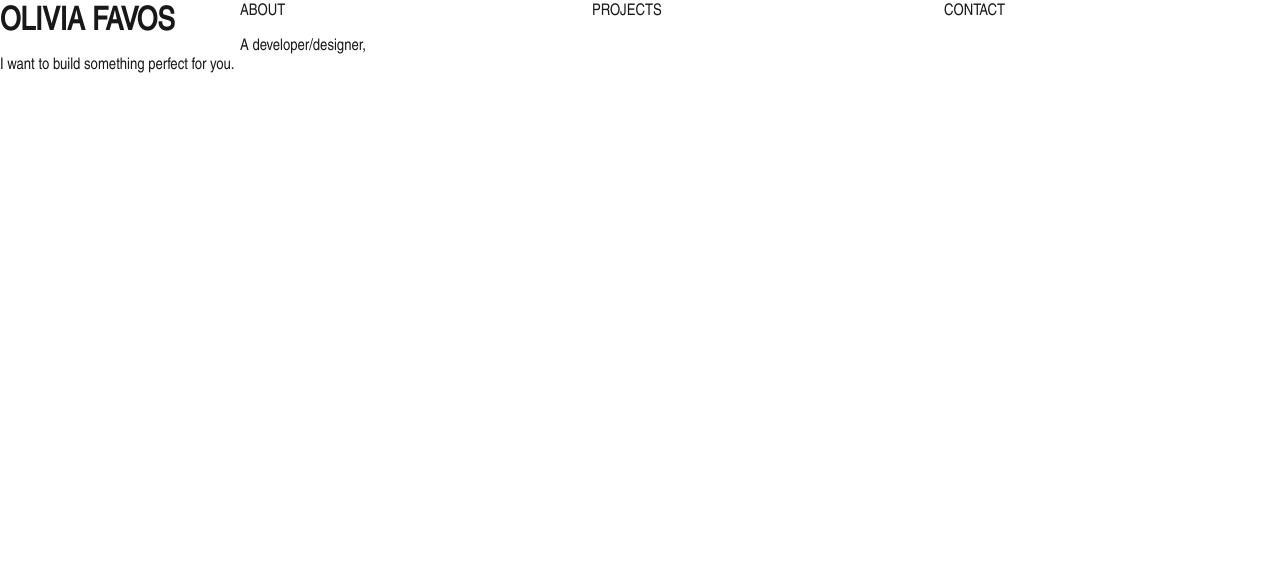
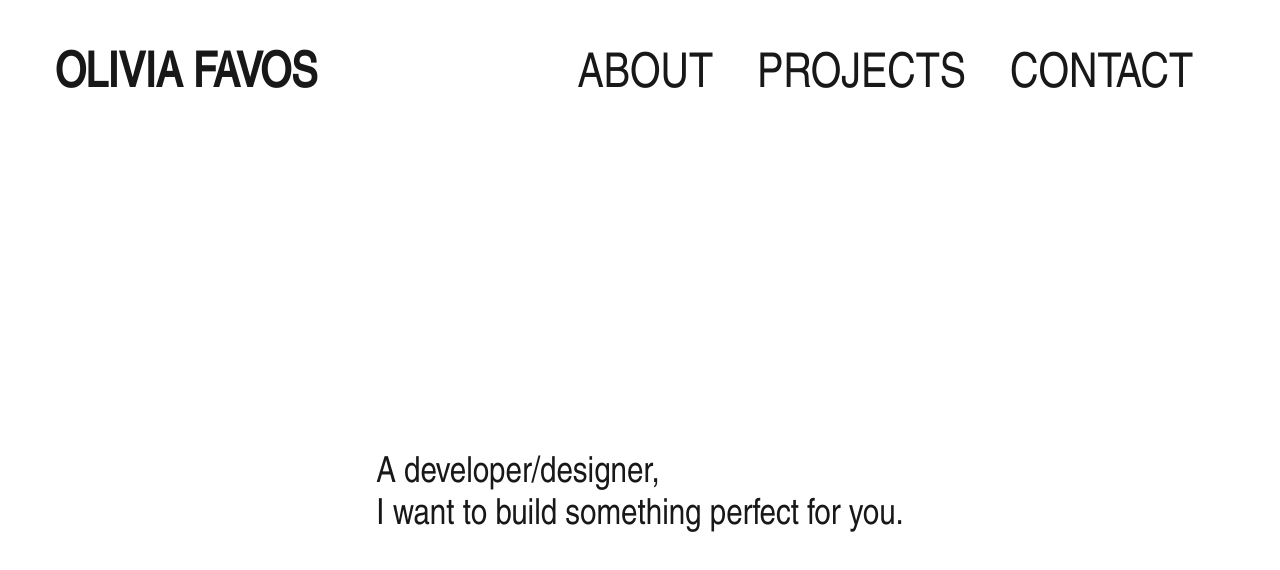
Before and after one commit to lvfvs/portfolio, a plain HTML site: page index.html in a window 1280 px wide. Drawn offline with Linux system fonts and the light colour scheme.

Commit message:
Align nav and title

```diff
--- a/index.html
+++ b/index.html
@@ -4,15 +4,14 @@
     <meta charset="utf-8" />
     <meta name="viewport" content="width=device-width, initial-scale=1.0" />
     <title>Olivia Favos</title>
+    <link rel="icon" type="image/png" href="assets/favicon/favicon-32x32.png" />
     <link href="styles/styles.css" rel="stylesheet" />
   </head>
 
   <body>
     <script src="scripts/main.js"></script>
     <header>
-      <h1>OLIVIA FAVOS</h1>
-    </header>
-
+      <h1 class="title">OLIVIA FAVOS</h1>
       <nav>
         <ul class="nav">
           <li>
@@ -26,10 +25,11 @@
           </li>
         </ul>
       </nav>
+    </header>
 
     <main>
       <!-- Would be very cool to have some JS here changing the quote -->
-      <div class="quote">
+      <div class="quote-container">
         <p>
           A developer/designer,<br />
           I want to build something perfect for you.
--- a/styles/styles.css
+++ b/styles/styles.css
@@ -10,12 +10,14 @@
 
 html {
   background-color: #ffffff;
+  scroll-behavior: smooth;
 }
 
 body {
   margin: 0 auto;
   height: 100%;
   width: 100%;
+  cursor: default;
 }
 
 a {
@@ -25,74 +27,65 @@ a {
   cursor: default;
 }
 
-a.about:hover:after {
-  content: url(../assets/images/line_1.png);
-  display: flex;
-  flex-direction: column;
-  position: sticky;
-  z-index: -1;
-  height: 1em;
+a:active {
+  font-family: "sansNarrow", Fallback, sans-serif;
+  text-decoration: underline;
 }
 
-a.projects:hover:after {
-  content: url(../assets/images/line_2.png);
-  display: flex;
-  flex-direction: column;
-  position: sticky;
-  z-index: -1;
-  height: 1em;
-}
-
-a.contact:hover:after {
-  content: url(../assets/images/line_3.png);
-  display: flex;
-  flex-direction: column;
-  position: sticky;
-  z-index: -1;
-  height: 1em;
-}
-
-a:active {
-  color: #c9c9c9;
+a:hover {
   font-family: "sansNarrow", Fallback, sans-serif;
+  text-decoration: underline;
 }
 
 h1 {
-  margin: 0;
   color: rgb(24, 24, 24);
   font-family: "sansNarrow", Fallback, sans-serif;
+  font-size: 48px;
+}
+
+header {
+  display: flex;
+  justify-content: flex-end;
+  align-items: center;
+  padding: 10px;
+  margin-left: 45px;
+}
+
+.title {
+  margin-right: auto;
 }
 
 .nav {
-  display: flex;
-  grid-gap: 1rem;
-  margin: 0;
-  padding: 0;
   list-style: none;
-  flex-wrap: wrap;
-  gap: 1rem;
-  justify-content: flex-end;
+}
+
+.nav li {
+  display: inline-block;
+  padding: 0px 20px;
+}
+
+.nav li a {
   color: rgb(24, 24, 24);
   font-family: "sansNarrow", Fallback, sans-serif;
+  font-size: 48px;
 }
 
-.nav > * {
-  flex: 1;
+.nav li a:hover {
+  text-decoration: underline;
+  cursor: pointer;
 }
 
-header {
-  display: grid;
-  grid-template-columns: repeat(auto-fill, minmax(15rem, 1fr));
-  grid-gap: 1rem;
-  float: left;
+.quote-container {
+  color: rgb(24, 24, 24);
+  font-family: "sansNarrow", Fallback, sans-serif;
+  font-size: 36px;
+  display: flex;
+  align-items: center;
+  justify-content: center;
+  height: 700px;
 }
 
-.quote {
-  color: rgb(24, 24, 24);
-  font-family: "sansNarrow", Fallback, sans-serif;
-}
-
-.about {
+.about p {
   color: rgb(24, 24, 24);
   font-family: "sansNarrow", Fallback, sans-serif;
 }
```
Also changed, not shown: assets/favicon/favicon-32x32.png (added), 1 other file. Lines whose indentation alone changed are shown as unchanged.
